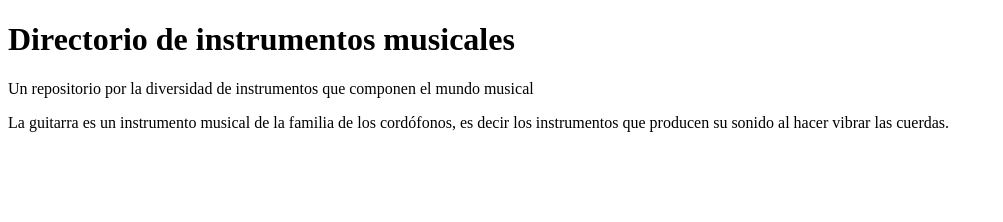
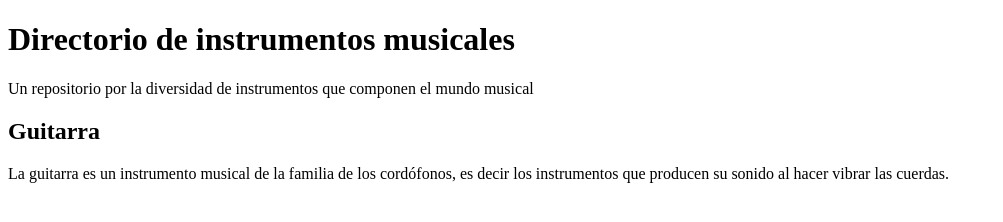
Before and after one commit to ChristianJesusC/instrumentos-musicales, a plain HTML site: page index.html in a window 1280 px wide. Shown: the whole page, without its empty margins (0-1003 px from the left). Drawn offline with Linux system fonts and the light colour scheme.

Commit message:
arreglado_guitarra

```diff
--- a/index.html
+++ b/index.html
@@ -10,6 +10,7 @@
 
     <p> Un repositorio por la diversidad de instrumentos que componen el mundo musical</p>
 
+    <h2>Guitarra</h2>
     <p>La guitarra es un instrumento musical de la familia de los cordófonos, es decir los instrumentos que producen su sonido al hacer vibrar las cuerdas.</p>
 </body>
 </html>
```
